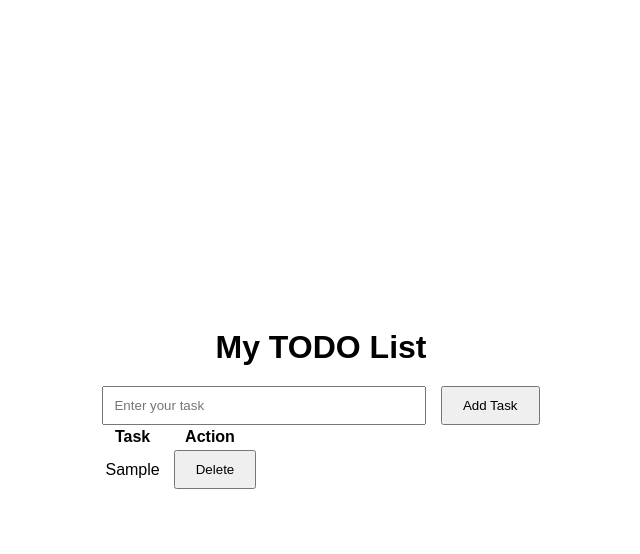
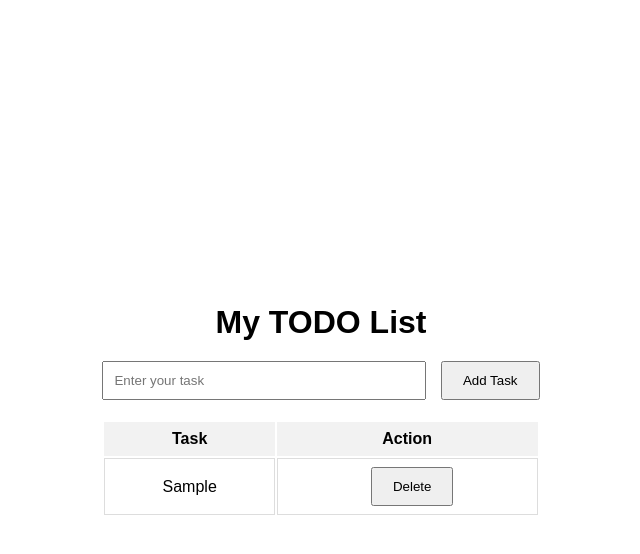
Before and after one commit to ravindranantony/todo, a plain HTML site: page index.html in a window 1280 px wide. Both pictures are taken after typing "Sample" into the empty fields and a click on the button "Add Task". Shown: the whole page, without its empty margins (319-959 px from the left). Drawn offline with Linux system fonts and the light colour scheme.

Commit message:
Update styles.css

```diff
--- a/styles.css
+++ b/styles.css
@@ -25,13 +25,19 @@ body {
     margin-left: 10px;
   }
 
-  ul {
-    list-style-type: none;
-    padding: 0;
+  table {
+    width: 100%;
+    margin-top: 20px;
   }
 
-  li {
-    background-color: #f1f1f1;
-    margin: 8px 0;
-    padding: 12px;
+  td {
+    text-align: center;
+    padding: 8px;
+    border: 1px solid #ddd;
   }
+
+  th {
+    text-align: center;
+    padding: 8px;
+    background-color: #f2f2f2;
+  }
```
